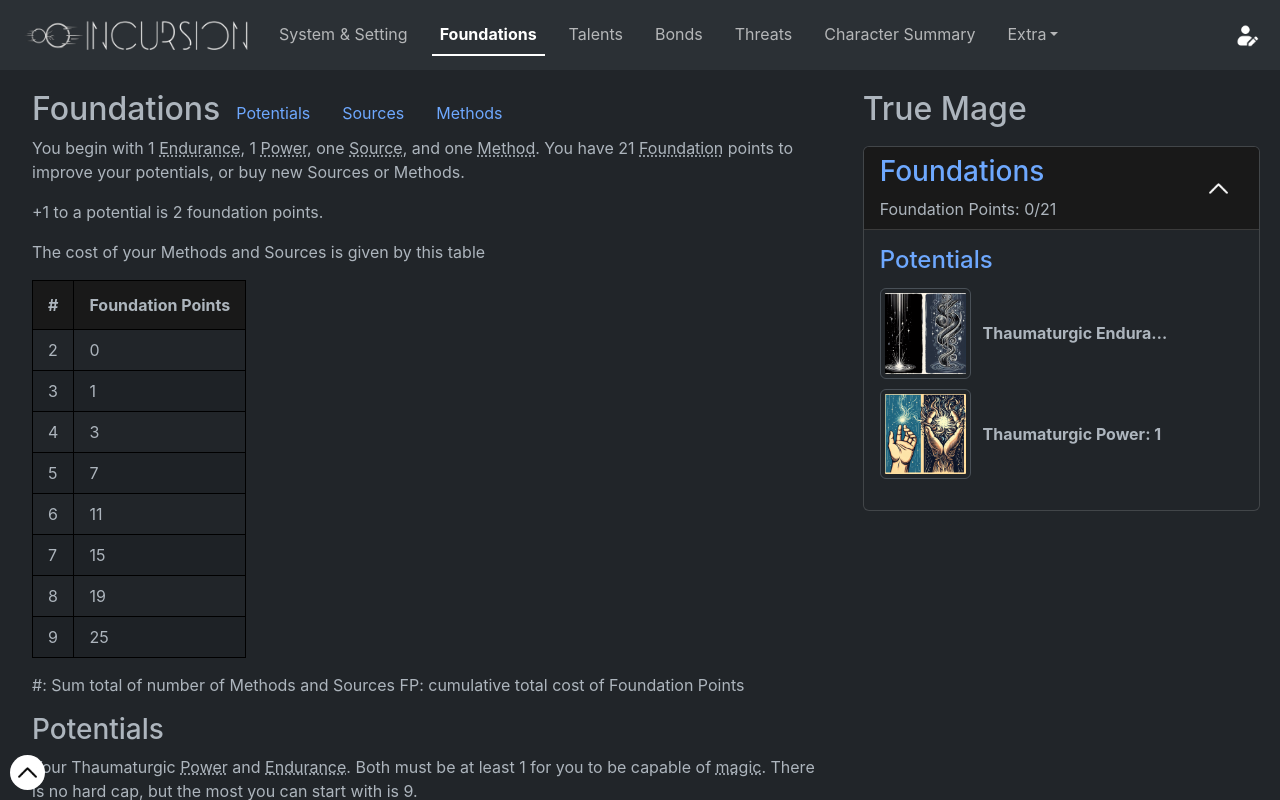
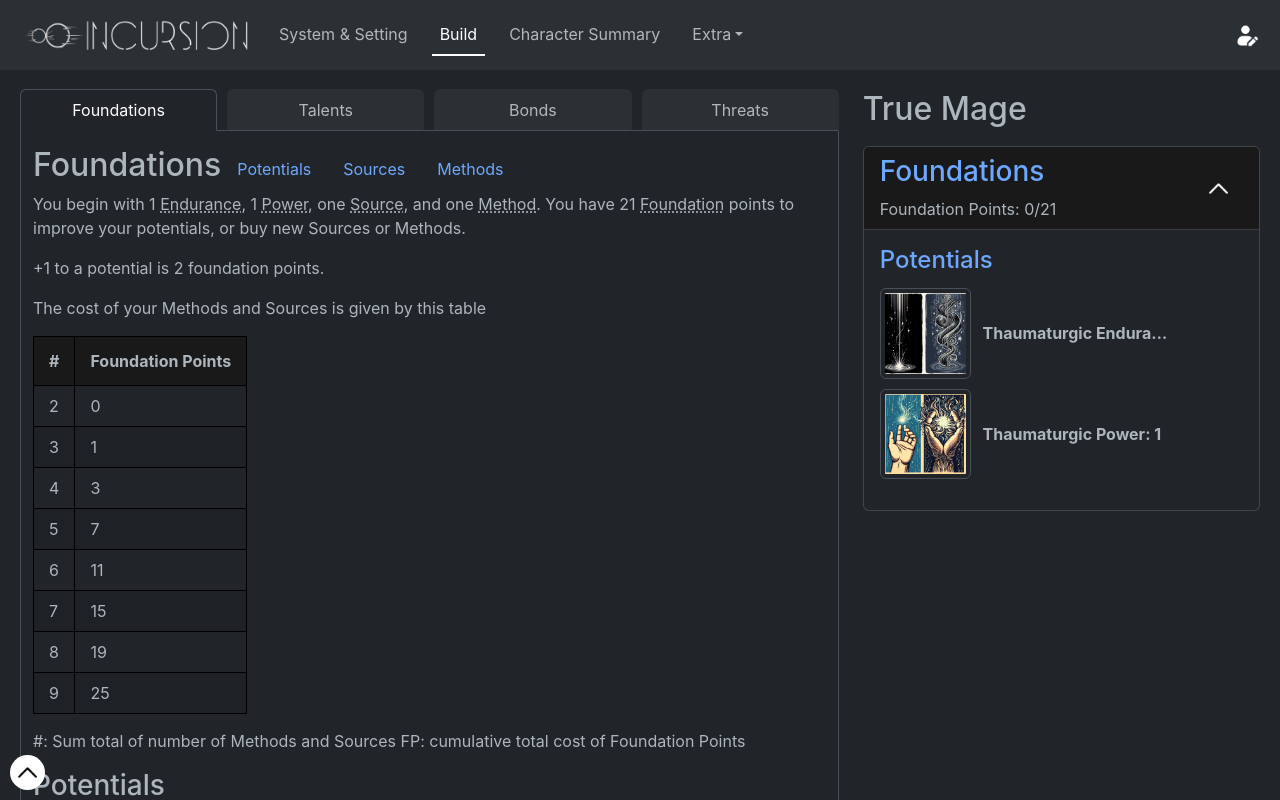
Before and after one commit to jesselatimer/incursion, a React (Create React App) app: page /incursion/category/foundations in a window 1280 px wide. Shown: the top 800 px of the page. Built offline with nearby package versions, Linux system fonts and the light colour scheme.

Commit message:
break out categories into their own navbar

```diff
--- a/src/components/EntityList.tsx
+++ b/src/components/EntityList.tsx
@@ -1,4 +1,4 @@
-import { filter, groupBy, map } from 'lodash';
+import { filter, groupBy, map, size } from 'lodash';
 import EntityPreview from './EntityPreview';
 import Container from 'react-bootstrap/Container';
 import Row from 'react-bootstrap/Row';
@@ -6,9 +6,9 @@ import Col from 'react-bootstrap/Col';
 import { useContext, useMemo } from 'react';
 import { CategoryChoicesContext, DataContext } from './App';
 import Markdown from './Markdown';
-import { Link, useLoaderData } from 'react-router-dom';
+import { Link, NavLink, useLoaderData, useLocation } from 'react-router-dom';
 import { EntityListArgs } from '..';
-import { Nav, Stack } from 'react-bootstrap';
+import { Nav, Navbar, Spinner, Stack } from 'react-bootstrap';
 import Summary from './Summary';
 
 function EntityList() {
@@ -18,6 +18,7 @@ function EntityList() {
     entitiesByKey,
     appendicesByKey,
   } = useContext(DataContext);
+  const location = useLocation();
   const { categoryChoices } = useContext(CategoryChoicesContext);
   const { categoryKey } = useLoaderData() as EntityListArgs['params'];
 
@@ -42,7 +43,61 @@ function EntityList() {
   return (
     <Row>
       <Col>
-        <Container fluid>
+        <Navbar expand={true} style={{ padding: '0' }}>
+          <Navbar.Collapse id="basic-ReactNavbar-nav">
+            <Nav
+              justify
+              className="me-auto"
+              variant="tabs"
+              activeKey={location.pathname}
+              style={{
+                alignItems: 'baseline',
+                justifyContent: 'space-evenly',
+                justifyItems: 'center',
+                width: '100%',
+                margin: '0 auto',
+                borderBottom: 'none',
+                gap: '10px',
+              }}
+            >
+              {map(categoriesByKey, (category) => {
+                return (
+                  <NavLink
+                    key={`navLink${category.key}`}
+                    to={`/category/${category.key}`}
+                    event-key={`/category/${category.key}`}
+                    className={
+                      location.pathname === `/category/${category.key}`
+                        ? 'nav-link bg-body-color'
+                        : 'nav-link bg-body-tertiary'
+                    }
+                    style={
+                      location.pathname === `/category/${category.key}`
+                        ? {
+                            margin: '-1px 0',
+                          }
+                        : {
+                            margin: '-1px 0',
+                            borderBottomColor: 'rgb(73, 80, 87)',
+                          }
+                    }
+                  >
+                    {category.label}
+                  </NavLink>
+                );
+              })}
+            </Nav>
+          </Navbar.Collapse>
+          <Navbar.Toggle aria-controls="basic-ReactNavbar-nav" />
+        </Navbar>
+        <Container
+          fluid
+          style={{
+            border: '1px solid rgb(73, 80, 87)',
+            paddingTop: '15px',
+            borderRadius: '0 0 6px 6px',
+          }}
+        >
           <Stack direction="horizontal">
             <h2>{category.label}</h2>
             <Nav>
--- a/src/components/Navbar.tsx
+++ b/src/components/Navbar.tsx
@@ -9,7 +9,7 @@ import {
   Spinner,
 } from 'react-bootstrap';
 import { DataContext } from './App';
-import { map, size } from 'lodash';
+import { size } from 'lodash';
 import TrueMageModal from './TrueMageModal';
 import { NavLink } from 'react-router-dom';
 
@@ -20,8 +20,9 @@ export default function Navbar() {
   const location = useLocation();
 
   return (
+    <>
       <ReactNavbar
-      expand="xl"
+        expand="md"
         className="bg-body-tertiary"
         style={{ padding: '10px 20px' }}
       >
@@ -42,19 +43,16 @@ export default function Navbar() {
               <NavLink to="/setting" event-key="/setting" className="nav-link">
                 System & Setting
               </NavLink>
-            {/* TODO: this isn't maintaining order */}
-            {map(categoriesByKey, (category) => {
-              return (
               <NavLink
-                  key={`navLink${category.key}`}
-                  to={`/category/${category.key}`}
-                  event-key={`/category/${category.key}`}
-                  className="nav-link"
+                to="/build"
+                event-key="/build"
+                // className="nav-link"
+                {...(location.pathname.startsWith('/category')
+                  ? { className: 'nav-link active' }
+                  : { className: 'nav-link' })}
               >
-                  {category.label}
+                Build
               </NavLink>
-              );
-            })}
               <NavLink
                 to="/character"
                 event-key="/character"
@@ -104,5 +102,6 @@ export default function Navbar() {
           showModal={showTrueMageModal}
         />
       </ReactNavbar>
+    </>
   );
 }
--- a/src/css/App.css
+++ b/src/css/App.css
@@ -60,3 +60,7 @@ th {
 .card-subtitle {
   margin: 10px 0 10px 0;
 }
+
+.nav-underline .nav-link.active {
+  font-weight: normal;
+}
--- a/src/index.tsx
+++ b/src/index.tsx
@@ -9,6 +9,7 @@ import {
   LoaderFunctionArgs,
   ParamParseKey,
   Params,
+  redirect,
   RouterProvider,
 } from 'react-router-dom';
 import EntityList from './components/EntityList';
@@ -25,6 +26,10 @@ export interface EntityListArgs extends LoaderFunctionArgs {
 export const entityListLoader: LoaderFunction = ({
   params,
 }: EntityListArgs) => {
+  if (!params.categoryKey) {
+    // TODO: don't hardcode this
+    return redirect('/category/foundations');
+  }
   return params || {};
 };
 
@@ -47,6 +52,11 @@ const router = createBrowserRouter(
         {
           path: '/setting',
           element: <Setting />,
+        },
+        {
+          path: '/build',
+          element: <EntityList />,
+          loader: entityListLoader,
         },
         {
           path: '/character',
```
Lines whose indentation alone changed are shown as unchanged.
